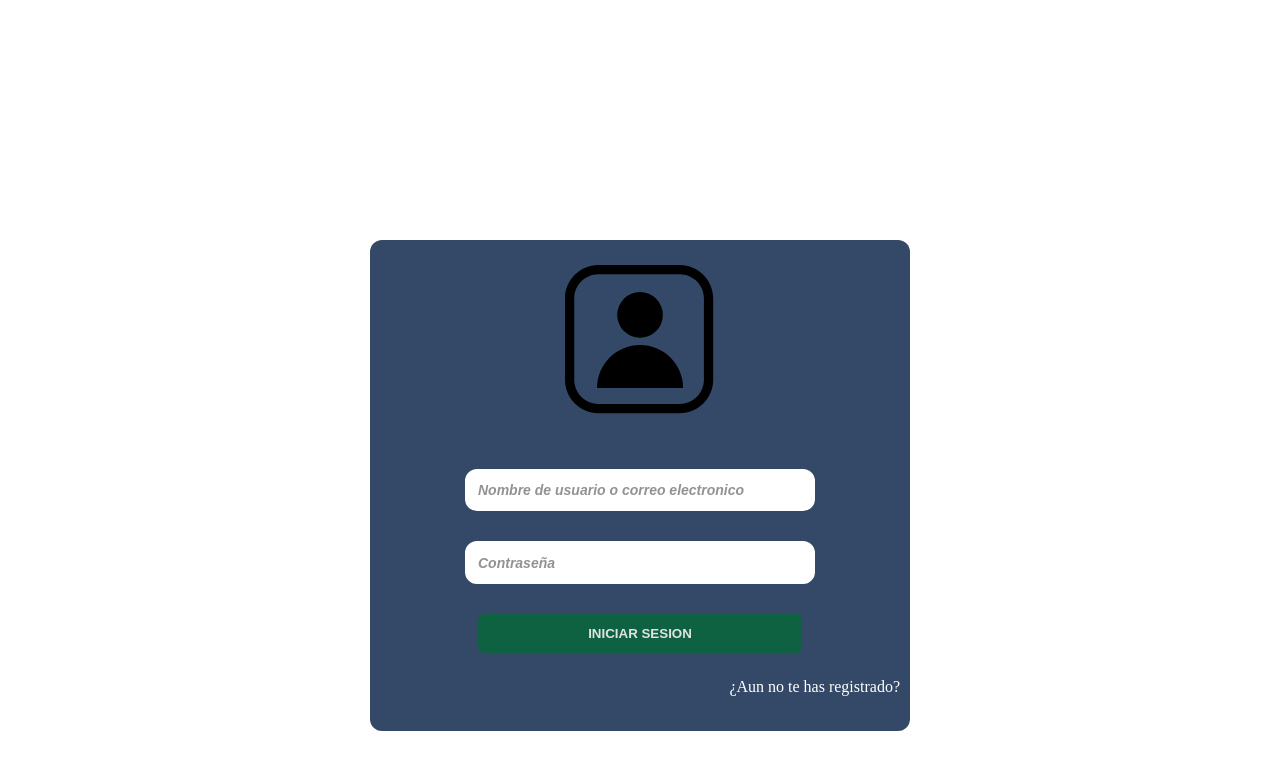
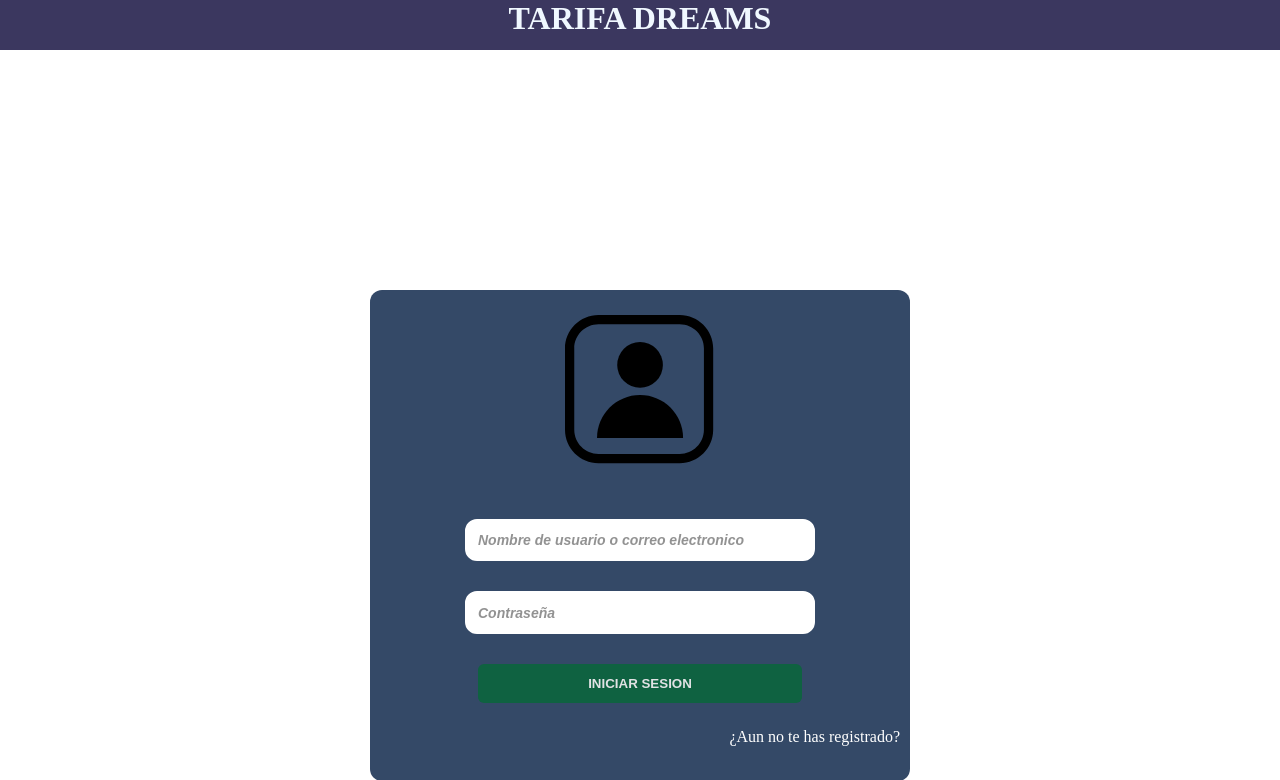
Before and after one commit to Jocargi/trabajoPhp, a PHP site: page /login.php in a window 1280 px wide. Shown: the top 780 px of the page. Run offline with PHP 8.4, Linux system fonts and the light colour scheme.

Commit message:
Implementado h1 login.

```diff
--- a/main/StylesLogin.css
+++ b/main/StylesLogin.css
@@ -25,6 +25,14 @@ form{
   flex-direction: column;
   align-items: center;
   padding: 35px 0;
+}
+
+h1{
+  text-align: center;
+  align-items: center;
+  background-color: rgba(11, 6, 56, 0.801);
+  color: aliceblue;
+  height: 50px;
 }
 
 .img-login{
--- a/main/login.php
+++ b/main/login.php
@@ -9,6 +9,7 @@
 </head>
 
 <body>
+    <h1>TARIFA DREAMS</h1>
     <div class="main-container">
         <div class="form-container">
             <div class="form">
--- a/main/menu_clientes.php
+++ b/main/menu_clientes.php
@@ -12,7 +12,7 @@
     <section>
         <a href="" id="enlace">Haga sus reservas</a>
         <a href=""id="enlace">Mis reservas</a>
-        <a href=""id="enlace">Mis Datos</a>
+        <a href="modificar_cliente.php"id="enlace">Mis Datos</a>
     </section>
 </body>
 </html>
--- a/main/modificar_cliente.php
+++ b/main/modificar_cliente.php
@@ -1,10 +1,10 @@
 <?php
 require_once('dbaccess.php');
-$_GET['id'] = 123456789;
+$_GET['id'] = 147258369;
 $dni = $_GET['id'];
 $usuarioActualizado=false;
 if(isset($_GET['id']) && !empty($_GET['id'])) {
-    $id_cliente = 123456789;
+    $id_cliente = 147258369;
     $stmt = $pdo->prepare("SELECT * FROM cliente WHERE dni=:id");
     $stmt->execute(array(':id'=>$id_cliente));
     $cliente = $stmt->fetch();
```
